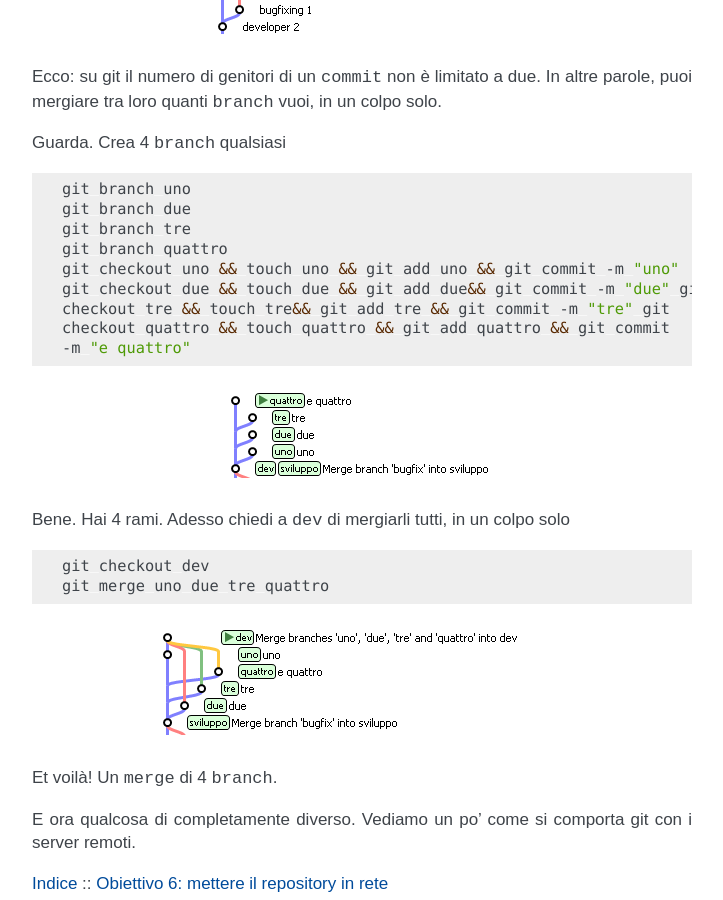
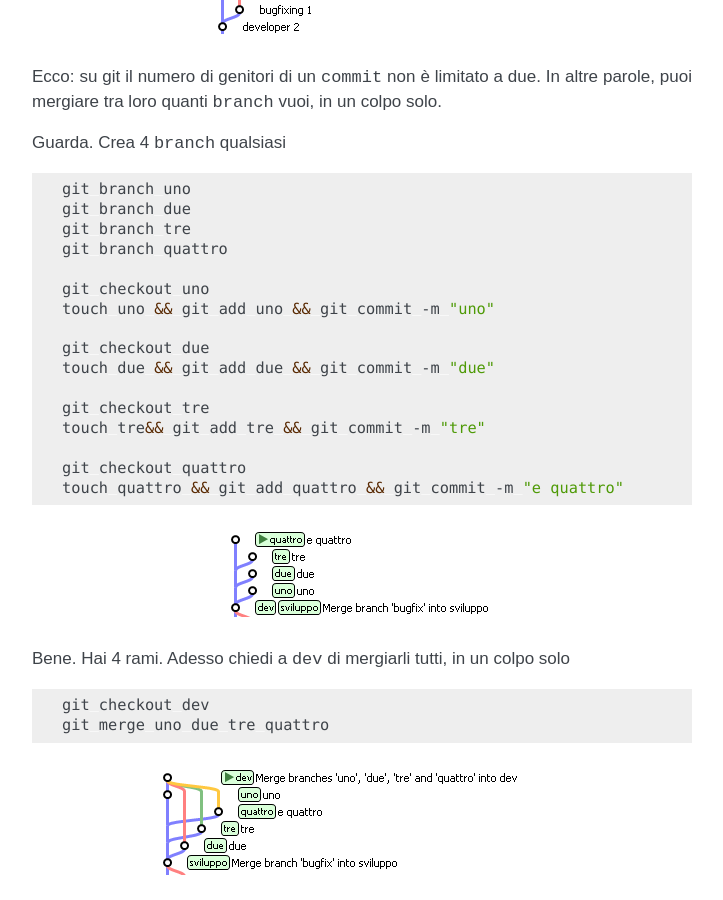
Before and after one commit to arialdomartini/get-git, a Sphinx documentation site: the page built from docs/obiettivo_5.rst, in a window 1280 px wide and 900 px high, scrolled down 4997 px. Shown: the whole window, without its empty margins (388-1111 px from the left). Built offline with Sphinx 7.4.7, drawn with Linux system fonts in a browser that asks for light colours.

```diff
--- a/docs/obiettivo_5.rst
+++ b/docs/obiettivo_5.rst
@@ -207,11 +207,18 @@ Guarda. Crea 4 ``branch`` qualsiasi
     git branch due
     git branch tre
     git branch quattro
-    git checkout uno && touch uno && git add uno && git commit -m "uno"
-    git checkout due && touch due && git add due&& git commit -m "due" git
-    checkout tre && touch tre&& git add tre && git commit -m "tre" git
-    checkout quattro && touch quattro && git add quattro && git commit
-    -m "e quattro"
+
+    git checkout uno
+    touch uno && git add uno && git commit -m "uno"
+
+    git checkout due
+    touch due && git add due && git commit -m "due"
+
+    git checkout tre
+    touch tre&& git add tre && git commit -m "tre"
+
+    git checkout quattro
+    touch quattro && git add quattro && git commit -m "e quattro"
 
 .. figure:: img/octopus-1.png
 
```
